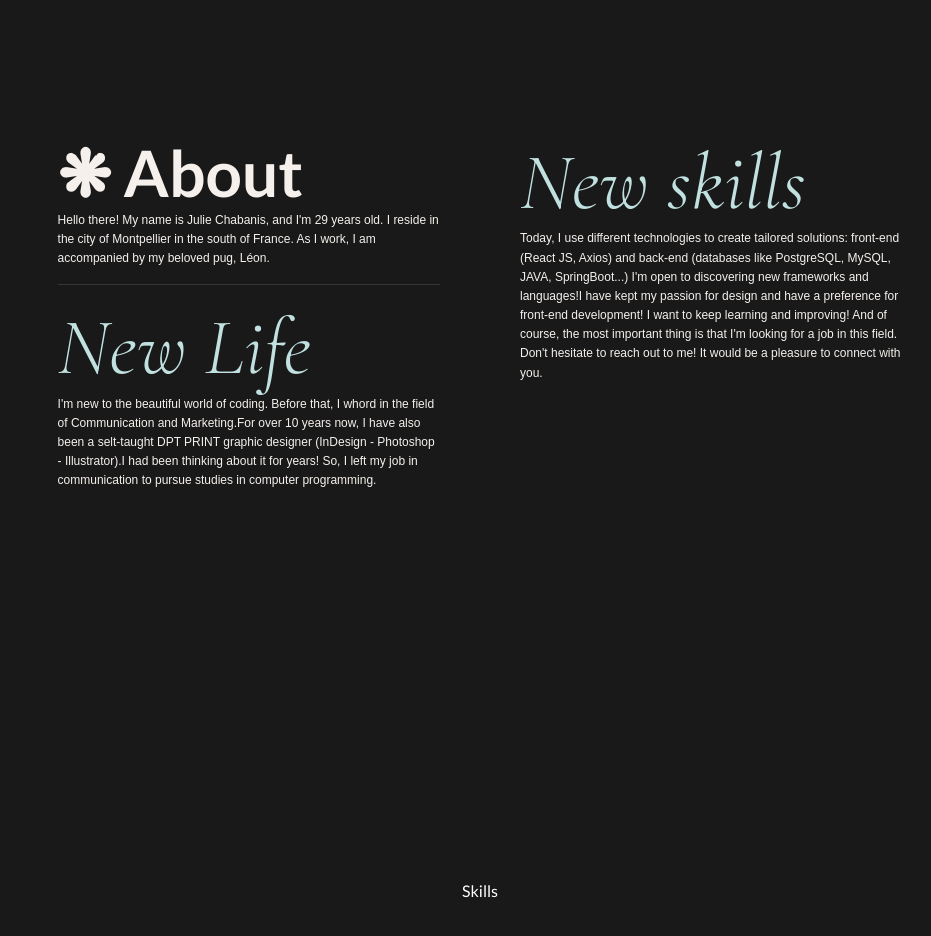
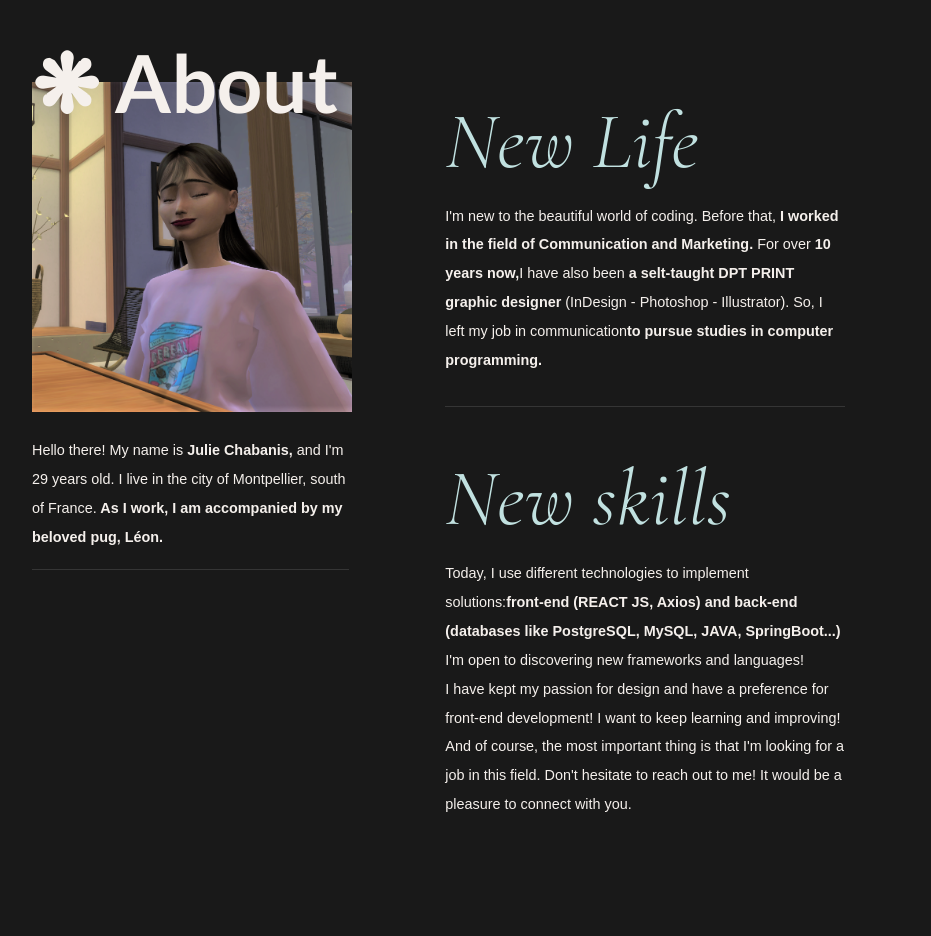
Before and after one commit to JulieChabanis/MinimalPortfolio, a React (Create React App) app: page / in a window 1280 px wide. Shown: the part 920-1856 px from the top of the page, without its empty margins (160-1091 px from the left). Built offline with nearby package versions, Linux system fonts and the light colour scheme; a web font is replaced by a local one.

Commit message:
finalize about section

```diff
--- a/src/components/Home/About/About.jsx
+++ b/src/components/Home/About/About.jsx
@@ -7,35 +7,51 @@ import { useTheme } from "@emotion/react";
 import PaddingResizeSection from "../../hooks/PaddingResizeSection";
 import SmoothScroll from "../../hooks/SmoothScroll";
 
+import ProfilUser from '../../../assets/images/profilUser.png'
+
 const About = () => {
   const theme = useTheme();
   const controls = useAnimation();
 
   return (
-    <Box id="about-section">
-      <Box className={styles.mainAboutSection} sx={{ padding: PaddingResizeSection()}}>
+    <Box id="about-section" sx={{ padding: PaddingResizeSection()}}>
+      <Box className={styles.mainAboutSection}>
 
         {/* Import Smooth Scroll Logic */}
         <SmoothScroll controls={controls} />
 
-        <Grid container spacing={10}>
-          <Grid item xs={12} md={6}>
+        <Grid container spacing={12}>
+          <Grid item xs={12} md={6} lg={5}>
             <motion.div
               initial={{ opacity: 0, y: 20 }}
               animate={controls}
               transition={{ duration: 0.5 }}
             >
               <Box
-                sx={theme.typography.h3}
+                sx={{ ...theme.typography.h8, position: "relative" }}
               >
                 {"❋ About"}
+              </Box>
+              <Box className={styles.imageProfil} sx={{  zIndex: -1 }}>
+                <img src={ProfilUser} alt="Julie Chabanis" />
               </Box>
               <Box
                 sx={theme.typography.h6}
               >
-                {"Hello there! My name is Julie Chabanis, and I'm 29 years old. I reside in the city of Montpellier in the south of France. As I work, I am accompanied by my beloved pug, Léon."}
+                {"Hello there! My name is "}
+                <strong>{"Julie Chabanis,"}</strong>
+                 {" and I'm 29 years old. I live in the city of Montpellier, south of France."}
+                 <strong>{" As I work, I am accompanied by my beloved pug, Léon."}</strong>
               </Box>
-              <Divider sx={{ margin: "16px 0" }} />
+              <Divider sx={{ margin: "18px 0 0 0" }} />
+            </motion.div>
+          </Grid>
+          <Grid item xs={12} md={6}>
+          <motion.div
+              initial={{ opacity: 0, y: 20 }}
+              animate={controls}
+              transition={{ duration: 0.5 }}
+            >
               <Box
                 sx={theme.typography.h1}
               >
@@ -44,19 +60,17 @@ const About = () => {
               <Box
                 sx={theme.typography.h6}
               >
-                {"I'm new to the beautiful world of coding. Before that, I whord in the field of Communication and Marketing."}
-                {"For over 10 years now, I have also been a selt-taught DPT PRINT graphic designer (InDesign - Photoshop - Illustrator)."}
-
-                {"I had been thinking about it for years! So, I left my job in communication to pursue studies in computer programming."}
+                {"I'm new to the beautiful world of coding. Before that, "}
+                <strong>{"I worked in the field of Communication and Marketing."}</strong>
+                {" For over "}
+                <strong>{"10 years now,"}</strong>
+                {"I have also been "}
+                <strong>{"a selt-taught DPT PRINT graphic designer "}</strong>
+                {"(InDesign - Photoshop - Illustrator). "}
+                {"So, I left my job in communication"}
+                <strong>{"to pursue studies in computer programming."}</strong>
               </Box>
-            </motion.div>
-          </Grid>
-          <Grid item xs={12} md={6}>
-          <motion.div
-              initial={{ opacity: 0, y: 20 }}
-              animate={controls}
-              transition={{ duration: 0.5 }}
-            >
+              <Divider sx={{ margin: "2rem 0" }} />
             <Box
                 sx={theme.typography.h1}
               >
@@ -65,7 +79,13 @@ const About = () => {
               <Box
                 sx={theme.typography.h6}
               >
-                {"Today, I use different technologies to create tailored solutions: front-end (React JS, Axios) and back-end (databases like PostgreSQL, MySQL, JAVA, SpringBoot...) I'm open to discovering new frameworks and languages!"}
+                {"Today, I use different technologies to implement solutions:"}
+                <strong>{"front-end (REACT JS, Axios) and back-end (databases like PostgreSQL, MySQL, JAVA, SpringBoot...) "}</strong>
+                {"I'm open to discovering new frameworks and languages!"}
+              </Box>
+              <Box
+                sx={theme.typography.h6}
+              >
                 {"I have kept my passion for design and have a preference for front-end development! I want to keep learning and improving! "}
                 {" And of course, the most important thing is that I'm looking for a job in this field. Don't hesitate to reach out to me! It would be a pleasure to connect with you."}
               </Box>
--- a/src/components/Home/About/About.module.css
+++ b/src/components/Home/About/About.module.css
@@ -1,5 +1,25 @@
 .mainAboutSection {
     display: flex;
     flex-direction: column;
-    margin-top: 8rem;
+    margin-top: 7rem;
 }
+
+.imageProfil > img {
+    display: flex;
+    align-items: center;
+    justify-content: center;
+    height: auto;
+    margin-bottom: 24px;
+
+    @media (max-width: 600px) {
+        width: 27rem;
+    }
+
+    @media (min-width: 601px) and (max-width: 1299px) {
+        width: 20rem;
+    }
+
+    @media (min-width: 1300px) {
+        width: 26rem;
+    }
+}
--- a/src/components/Theme/theme.js
+++ b/src/components/Theme/theme.js
@@ -110,6 +110,7 @@ export const themeSettings = (mode) => {
         },
         fontWeight: 100,
         fontStyle: "italic",
+        lineHeight: 1.5,
         color: mode === "dark" ? colors.blue[500] :  colors.primary[500],
       },
 
@@ -175,8 +176,14 @@ export const themeSettings = (mode) => {
       // Others texts
       h6: {
         fontFamily: ["Martian Mono", "sans-serif"].join(","),
-        fontSize : "12px",
-        fontWeight:100,
+        "@media (max-width: 600px)": {
+          fontSize: "0.8rem",
+        },
+        "@media (min-width: 601px)": {
+          fontSize: "0.9rem",
+        },
+        fontWeight: 200,
+        lineHeight: 2,
         color: mode === "light" ? colors.grey[100] : colors.grey[100],
       },
 
@@ -187,6 +194,39 @@ export const themeSettings = (mode) => {
         fontWeight: 400,
         color: mode === "light" ? colors.grey[100] : colors.grey[100],
       },
+      // Titles Section
+      h8: {
+        fontFamily: ["lato", "sans-serif"].join(","),
+        "@media (max-width: 600px)": {
+          fontSize: "4rem",
+        },
+        "@media (min-width: 601px)": {
+          fontSize: "5rem",
+        },
+        "@media (min-width: 1300px)": {
+          fontSize: "6rem",
+        },
+        fontWeight:700,
+        lineHeight: 0,
+        color: mode === "light" ? colors.grey[100] : colors.grey[100],
+      },
+      // Other texts
+      h9: {
+        fontFamily: ["Cormorant Garamond", "sans-serif"].join(","),
+        "@media (max-width: 600px)": {
+          fontSize: "2rem",
+        },
+        "@media (min-width: 601px)": {
+          fontSize: "5rem",
+        },
+        "@media (min-width: 1300px)": {
+          fontSize: "6rem",
+        },
+        fontStyle: "italic",
+        fontWeight:400,
+        color: mode === "light" ? colors.grey[100] : colors.grey[100],
+
+      }
     },
 
     breakpoints: {
--- a/src/components/hooks/PaddingResizeSection.jsx
+++ b/src/components/hooks/PaddingResizeSection.jsx
@@ -1,10 +1,10 @@
 import { useMediaQuery } from "@mui/material";
 
 const PaddingResizeSection = () => {
-  const paddingSmall = "22% 7% 0% 7%";
-  const paddingMedium = "14% 6% 0% 6%";
-  const paddingLarge = "10% 17% 0% 17%";
-  const paddingXLarge = "6% 15% 0% 15%";
+  const paddingSmall = "9% 7% 0% 7%";
+  const paddingMedium = "9% 6% 0% 6%";
+  const paddingLarge = "7% 15% 0% 15%";
+  const paddingXLarge = "6% 13% 0% 13%";
 
   const isSmallScreen = useMediaQuery('(max-width: 600px)');
   const isMediumScreen = useMediaQuery('(min-width: 601px) and (max-width: 959px)');
```
Also changed, not shown: src/assets/images/profilUser.png (added).
